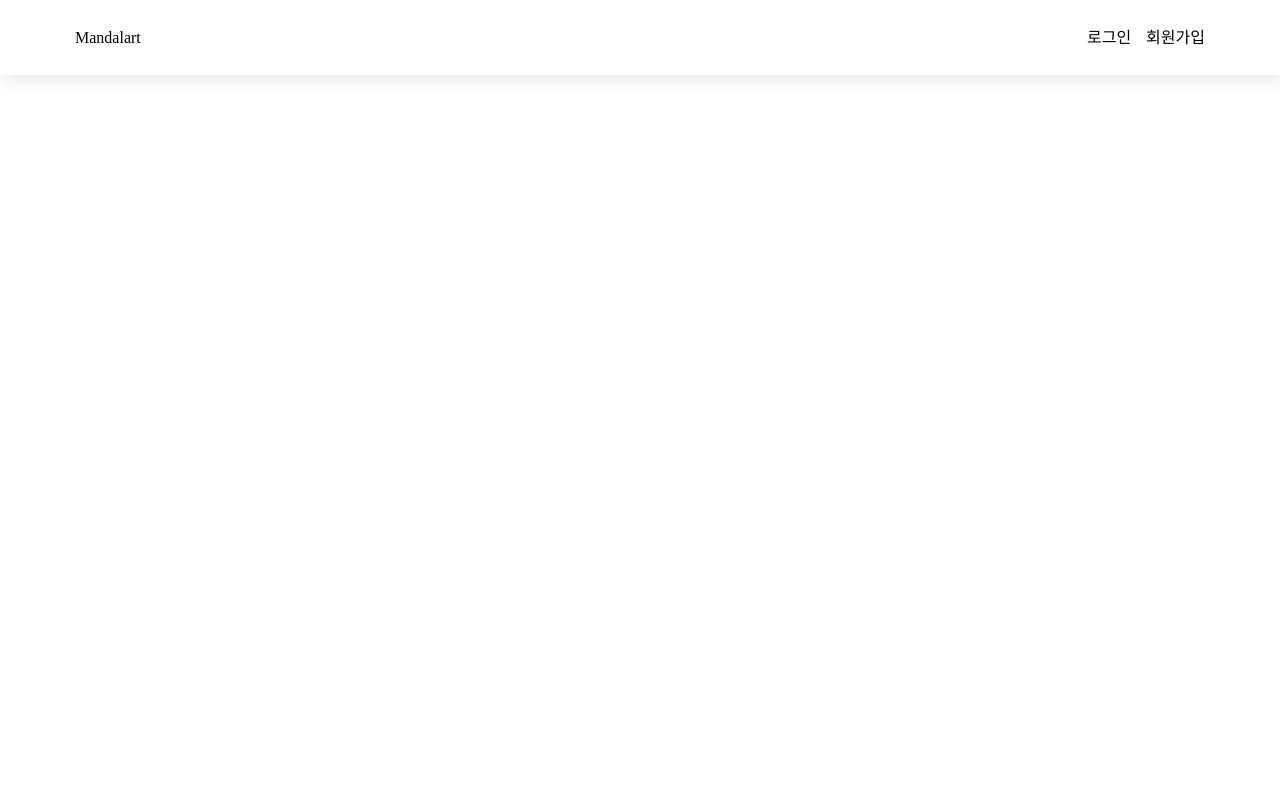
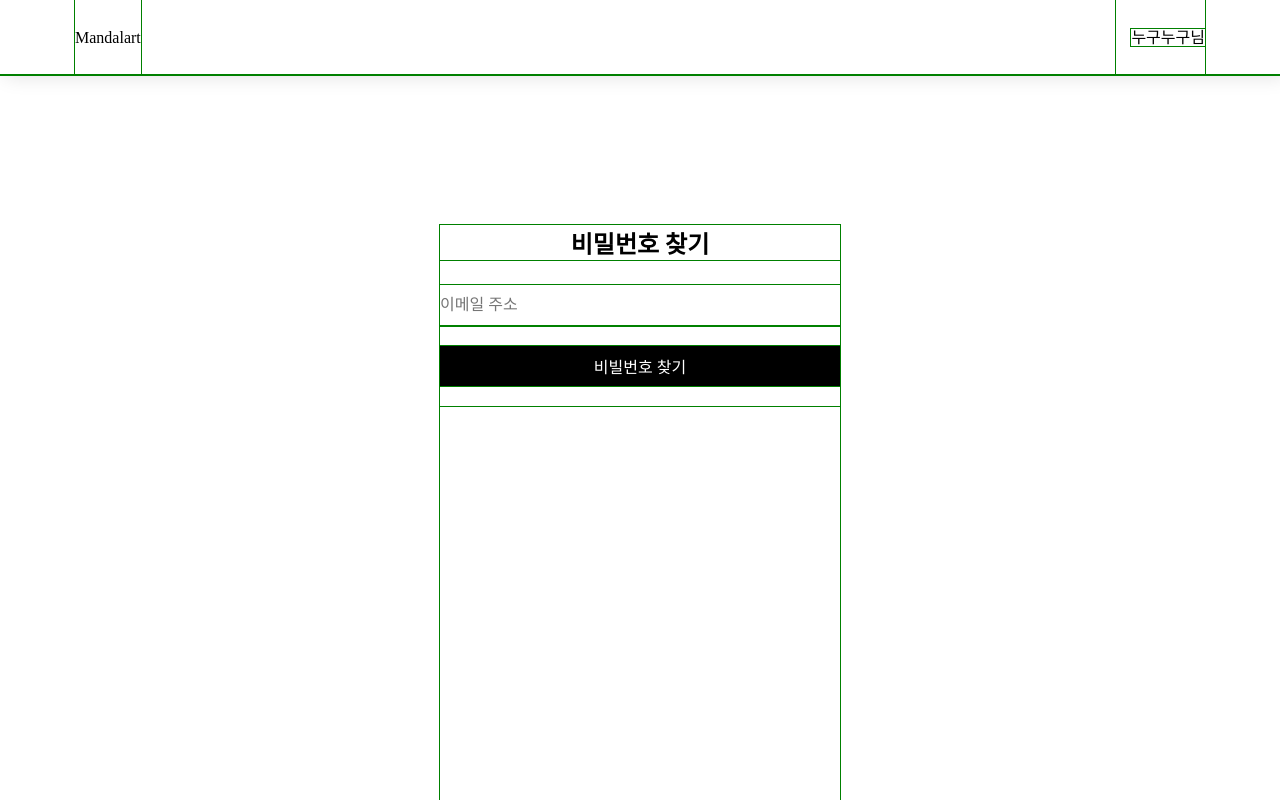
Before and after one commit to Jinuuk/Project_Mandalart, a React (Create React App) app in the folder src/main/reactfront/: page /findPw in a window 1280 px wide. Shown: the top 800 px of the page. Built offline with nearby package versions, Linux system fonts and the light colour scheme; no server answers; a web font is replaced by a local one.

Commit message:
CSS 수정

```diff
--- a/src/main/reactfront/src/App.css
+++ b/src/main/reactfront/src/App.css
@@ -46,9 +46,9 @@
 
 /* 전체 */
 
-/* * {
+* {
   outline : 1px solid green;
-} */
+}
 
 * {
    font-family: 'GmarketSansMedium';
@@ -90,19 +90,33 @@
   margin-left : 15px;
 }
 
-/* 로그인 */
-.loginForm {
+.submenuBox {
+  background-color: yellow;
+  width: 150px;
+  position:absolute;
+
+}
+
+/* 메인 */
+main {
+  height: 900px;
+  display : flex;
+  justify-content: center;
+}
+
+/* inputForm */
+.inputForm {
   margin-top : 150px;
   width: 400px;
   /* height: 400px;
   border: 1px solid black; */
 }
 
-.loginForm h2 {
+.inputForm h2 {
   margin-bottom: 25px;
 }
 
-.loginForm input {
+.inputForm input {
   height: 40px;
   width: 400px;
   border : none;
@@ -110,12 +124,12 @@
   font-size: 16px;
 }
 
-.loginForm input:focus {
+.inputForm input:focus {
   outline: none;
   border-bottom : 1px solid black;
 }
 
-.loginForm button {
+.inputForm button {
   width: 400px;
   height: 40px;
   margin : 20px 0;
@@ -125,7 +139,7 @@
   font-size : 16px;
 }
 
-.loginForm button:hover{
+.inputForm button:hover{
   cursor: pointer;
   background-color: grey;
   transition: all 0.3s;
@@ -149,12 +163,52 @@
   transition: all 0.3s;
 }
 
-/* 메인 */
-main {
-  height: 900px;
-  display : flex;
-  justify-content: center;
+
+/* 회원가입 */
+.joinForm {
+  margin-top : 150px;
+  display:flex;
+  flex-direction: column;
+  align-items:flex-start;
 }
+
+.joinForm h2 {
+  margin-bottom: 25px;
+  align-self: center;
+}
+
+.joinForm input {
+  height: 40px;
+  width: 400px;
+  border : none;
+  border-bottom : 1px solid grey;
+  font-size: 16px;
+  margin-bottom : 20px;
+}
+
+.joinForm input:focus {
+  outline: none;
+  border-bottom : 1px solid black;
+}
+
+.joinForm button {
+  width: 400px;
+  height: 40px;
+  /* margin : 20px 0; */
+  color:white;
+  background-color: black;
+  border:none;
+  font-size : 16px;
+}
+
+.joinForm button:hover{
+  cursor: pointer;
+  background-color: grey;
+  transition: all 0.3s;
+}
+
+
+
 
 /* 푸터 */
 footer {
--- a/src/main/reactfront/src/App.js
+++ b/src/main/reactfront/src/App.js
@@ -7,10 +7,12 @@ import Menu from './component/Menu.js'
 import Login from './component/Login.js'
 import Join from './component/Join.js'
 import Intro from './component/Intro.js'
+import FindPw from './component/FindPw.js'
+import MyPage from './component/MyPage.js'
 
 function App() {
   let [message, setMessage] = useState('');
-  let [loginState,setLoginState] = useState(false);
+  let [loginState,setLoginState] = useState(true);
 
   useEffect(()=>{
     axios.get('/hello')
@@ -32,7 +34,9 @@ function App() {
         <Routes>
           <Route path="/" element={<Intro/>}/>
           <Route path="/login" element={<Login/>} />
-          <Route path="/Join" element={<Join/>} />
+          <Route path="/join" element={<Join/>} />
+          <Route path="/findPw" element={<FindPw/>} />
+          <Route path="/myPage" element={<MyPage/>} />
         </Routes>
       </main>
       <footer>푸터</footer>
--- /dev/null
+++ b/src/main/reactfront/src/component/FindPw.js
@@ -0,0 +1,16 @@
+function FindPw(){
+
+  return (
+    <form className = "inputForm" action="">
+    <h2>비밀번호 찾기</h2>
+    <div>
+      <input placeholder="이메일 주소"  type="text" />
+    </div>
+    <div>
+      <button>비빌번호 찾기</button>
+    </div>
+  </form>
+  )
+}
+
+export default FindPw;
--- a/src/main/reactfront/src/component/Join.js
+++ b/src/main/reactfront/src/component/Join.js
@@ -1,22 +1,16 @@
 function Join(){
   return (
-    <form action="">
+    <form className="joinForm" action="">
       <h2>회원가입</h2>
-      <div>
-        <label htmlFor="">이메일</label><input type="email" />
-      </div>
-      <div>
-        <label htmlFor="">닉네임</label><input type="text" />
-      </div>
-      <div>
-        <label htmlFor="">비밀번호</label><input type="password" />
-      </div>
-      <div>
-        <label htmlFor="">비밀번호 확인</label><input type="password" />
-      </div>
-      <div>
-        <button>회원가입</button>
-      </div>
+      <label htmlFor="">이메일</label>
+      <input type="email" />
+      <label htmlFor="">닉네임</label>
+      <input type="text" />
+      <label htmlFor="">비밀번호</label>
+      <input type="password" />
+      <label htmlFor="">비밀번호 확인</label>
+      <input type="password" />
+      <button>회원가입</button>
   </form>
   )
 }
--- a/src/main/reactfront/src/component/Login.js
+++ b/src/main/reactfront/src/component/Login.js
@@ -1,6 +1,10 @@
+import {useNavigate} from 'react-router-dom'
+
 function Login(){
+  let navigate = useNavigate();
+
   return (
-    <form className = "loginForm" action="">
+    <form className = "inputForm" action="">
       <h2>로그인</h2>
       <div>
         <input placeholder="이메일 주소"  type="text" />
@@ -12,8 +16,8 @@ function Login(){
         <button>로그인</button>
       </div>
       <div className="otherLink">
-      <span>비밀번호 찾기</span>
-      <span>회원가입</span>
+        <span onClick={()=>{navigate('/findPw')}}>비밀번호 찾기</span>
+        <span onClick={()=>{navigate('/join')}}>회원가입</span>
       </div>
     </form>
   )
--- a/src/main/reactfront/src/component/Menu.js
+++ b/src/main/reactfront/src/component/Menu.js
@@ -1,7 +1,9 @@
+import { useState } from 'react';
 import {useNavigate} from 'react-router-dom'
 
 function Menu(props){
   let navigate = useNavigate();
+  let [submenu,setSubmenu] = useState(false);
 
   return (
     <>
@@ -10,12 +12,22 @@ function Menu(props){
         props.loginState == false ?
         <div className="visitorMenu">
           <span onClick={()=>{navigate('/login')}}>로그인</span>
-          <span onClick={()=>{navigate('/Join')}}>회원가입</span>
+          <span onClick={()=>{navigate('/join')}}>회원가입</span>
         </div>
         :
         <div className="visitorMenu">
-          <span>나의 만다라트</span>
-          <span>회원명</span>
+          {/* <span onClick={()=>{navigate('/myPage')}}>누구누구님</span> */}
+          <span onClick={()=>{setSubmenu(!submenu)}}>누구누구님</span>
+          {
+            submenu == true ?
+            <div className='submenuBox'>
+              <div>나의 만다라트</div>
+              <div>회원정보 수정</div>
+              <div>로그아웃</div>
+            </div>
+            :
+            null
+          }
         </div>
       }
     </>
--- /dev/null
+++ b/src/main/reactfront/src/component/MyPage.js
@@ -0,0 +1,15 @@
+function MyPage(){
+  return (
+    <form className = "inputForm" action="">
+      <h2>회원정보 수정</h2>
+      <div>
+        <input placeholder="비밀번호" type="password" />
+      </div>
+      <div>
+        <button>회원정보 수정</button>
+      </div>
+    </form>
+  )
+}
+
+export default MyPage;
```
Lines whose indentation alone changed are shown as unchanged.
